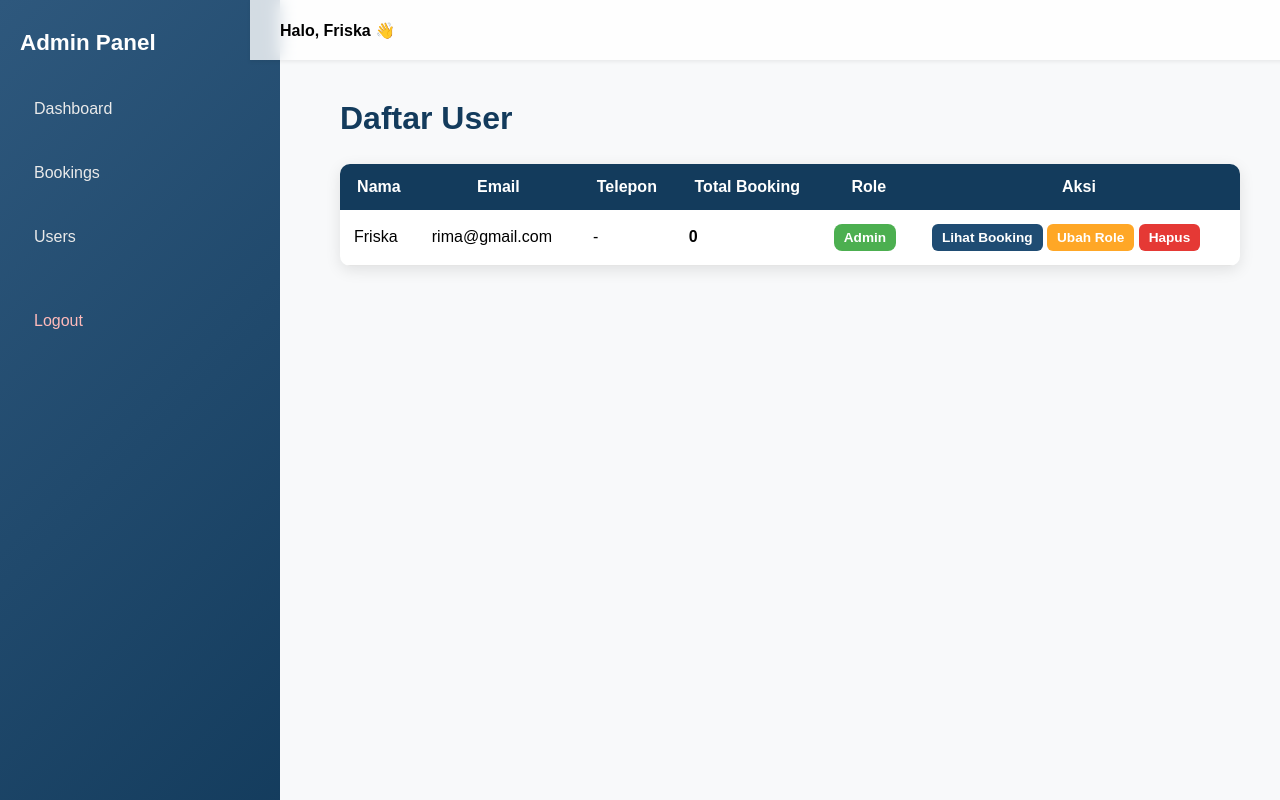
After one commit to nacafriss/Projek-Web---LUMINA, a PHP site: page /admin/users.php in a window 1280 px wide. The commit adds this page. Run offline with PHP 8.4, Linux system fonts and the light colour scheme; a user stored in the database is signed in; data comes from the database, SQL or seed files in the repository; data that the repository does not hold is empty.

Commit message:
fixed card+users

```diff
--- /dev/null
+++ b/admin/users.php
@@ -0,0 +1,114 @@
+<?php
+session_start();
+if (!isset($_SESSION['logined']) || $_SESSION['role'] !== "admin") {
+    header("location: ../auth.php?action=login&status=forbidden");
+    exit;
+}
+
+include "../config/koneksi.php";
+include "../components/components.php";
+?>
+
+<!DOCTYPE html>
+<html lang="en">
+<head>
+    <meta charset="UTF-8">
+    <meta name="viewport" content="width=device-width, initial-scale=1.0">
+    <title>Users Management</title>
+    <link rel="stylesheet" href="../css/admin.dashboard.css">
+    <link rel="stylesheet" href="../css/users.css">
+</head>
+
+<body class="users">
+
+    <!-- SIDEBAR -->
+    <div class="sidebar">
+        <div class="sidebar-title">Admin Panel</div>
+
+        <a href="dashboard.php" class="side-link">Dashboard</a>
+        <a href="bookings.php" class="side-link">Bookings</a>
+        <a href="users.php" class="side-link">Users</a>
+
+        <form action="../logic/auth.logic.php?action=logout" method="post">
+            <button class="logout-btn">Logout</button>
+        </form>
+    </div>
+
+    <!-- TOPBAR -->
+    <div class="topbar">
+        Halo, <?= htmlspecialchars($_SESSION['name']) ?> 👋
+    </div>
+
+    <!-- CONTENT -->
+    <main class="content">
+        <h2>Daftar User</h2>
+
+        <?php
+        $q = "
+            SELECT
+                u.id, u.name, u.email, u.phone, u.role,
+                (SELECT COUNT(*) FROM bookings WHERE user_id = u.id) AS total_booking
+            FROM users u
+            ORDER BY u.name ASC
+        ";
+        $result = mysqli_query($koneksi, $q);
+        ?>
+
+        <table class="user-table">
+            <tr>
+                <th>Nama</th>
+                <th>Email</th>
+                <th>Telepon</th>
+                <th>Total Booking</th>
+                <th>Role</th>
+                <th>Aksi</th>
+            </tr>
+
+            <?php while ($row = mysqli_fetch_assoc($result)): ?>
+            <tr>
+                <td><?= htmlspecialchars($row['name']) ?></td>
+                <td><?= htmlspecialchars($row['email']) ?></td>
+                <td><?= htmlspecialchars($row['phone'] ?: "-") ?></td>
+
+                <td><b><?= $row['total_booking'] ?></b></td>
+
+                <td>
+                    <span class="badge-role
+                        <?= $row['role'] === 'admin' ? 'role-admin' : 'role-user' ?>
+                    ">
+                        <?= ucfirst($row['role']) ?>
+                    </span>
+                </td>
+
+                <td>
+                    <!-- Lihat booking user -->
+                    <a href="bookings.php?user=<?= $row['id'] ?>" class="btn-small btn-view">
+                        Lihat Booking
+                    </a>
+
+                    <!-- Ubah role -->
+                    <a
+                        href="../logic/user.toggle.role.php?id=<?= $row['id'] ?>"
+                        class="btn-small btn-toggle"
+                        onclick="return confirm('Ubah role user ini?')"
+                    >
+                        Ubah Role
+                    </a>
+
+                    <!-- Hapus user -->
+                    <a
+                        href="../logic/user.delete.php?id=<?= $row['id'] ?>"
+                        class="btn-small btn-delete"
+                        onclick="return confirm('Hapus user ini beserta bookingnya?')"
+                    >
+                        Hapus
+                    </a>
+                </td>
+            </tr>
+            <?php endwhile; ?>
+        </table>
+
+    </main>
+
+</body>
+</html>
--- a/css/auth.css
+++ b/css/auth.css
@@ -66,7 +66,7 @@ button{
 	cursor: pointer;
 }
 button:hover{
-	background: #6d44b8;
+	background: #8293e8;
 }
 .login{
 	height: 600px;
@@ -76,7 +76,7 @@ button:hover{
 	transition: .8s ease-in-out;
 }
 .login label{
-	color: #573b8a;
+	color: #506bf3;
 	transform: scale(.6);
 }
 
--- /dev/null
+++ b/css/users.css
@@ -0,0 +1,57 @@
+.users{
+    color:black;
+}
+
+ .user-table {
+            width: 100%;
+            border-collapse: collapse;
+            margin-top: 25px;
+            background: white;
+            border-radius: 10px;
+            overflow: hidden;
+            box-shadow: 0 4px 15px rgb(0 0 0 / 10%);
+        }
+        .user-table th {
+            background: #133B5C;
+            color: white;
+            padding: 14px;
+        }
+        .user-table td {
+            padding: 14px;
+            border-bottom: 1px solid #e5e5e5;
+        }
+        .badge-role {
+            padding: 6px 10px;
+            border-radius: 8px;
+            font-size: 0.85rem;
+            color: white;
+            font-weight: 600;
+        }
+        .role-user { background: #2E587D; }
+        .role-admin { background: #4CAF50; }
+
+        .btn-small {
+            padding: 6px 10px;
+            border-radius: 6px;
+            font-size: 0.85rem;
+            text-decoration: none;
+            font-weight: 600;
+            display: inline-block;
+        }
+        .btn-view {
+            background: #1F4C73;
+            color: white;
+        }
+        .btn-view:hover { background: #163851; }
+
+        .btn-delete {
+            background: #E53935;
+            color: white;
+        }
+        .btn-delete:hover { background: #b62626; }
+
+        .btn-toggle {
+            background: #FFA726;
+            color: white;
+        }
+        .btn-toggle:hover { background: #e08e1b; }
```
Also changed, not shown: logic/user.delete.php (added, +13 -0 lines), logic/user.toggle.role.php (added, +14 -0 lines), user/dashboard.php (+2 -9 lines).
